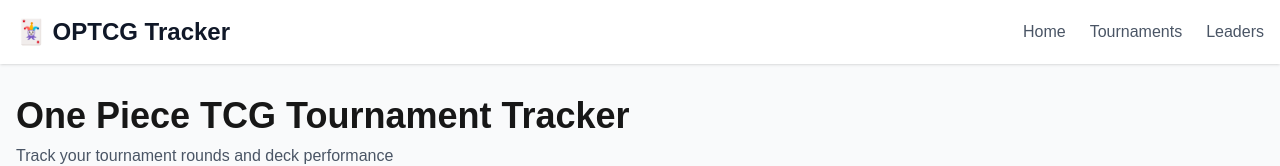
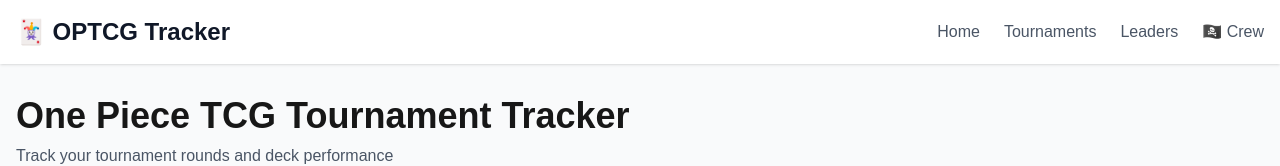
Before and after one commit to jackwedi/optcg-tracker, a Next.js app: page / in a window 1280 px wide. Shown: the top 166 px of the page. Built offline with nearby package versions, Linux system fonts and the light colour scheme; no server answers.

Commit message:
feat: placeholder CREW

```diff
--- /dev/null
+++ b/app/crew/page.tsx
@@ -0,0 +1,12 @@
+export default function CrewPage() {
+  return (
+    <main className="container mx-auto px-4 py-12">
+      <div className="mx-auto max-w-2xl rounded-2xl border border-slate-200 bg-white p-8 shadow-sm">
+        <h1 className="text-3xl font-bold text-slate-900">Crew</h1>
+        <div className="mt-6 text-center text-8xl leading-none" aria-hidden="true">
+          ⚒️
+        </div>
+      </div>
+    </main>
+  );
+}
--- a/app/layout.tsx
+++ b/app/layout.tsx
@@ -55,6 +55,12 @@
                   >
                     Leaders
                   </Link>
+                  <Link
+                    href="/crew"
+                    className="text-gray-600 hover:text-gray-900"
+                  >
+                    🏴‍☠️ Crew
+                  </Link>
                 </div>
                 <UserSessionControls />
               </div>
```
